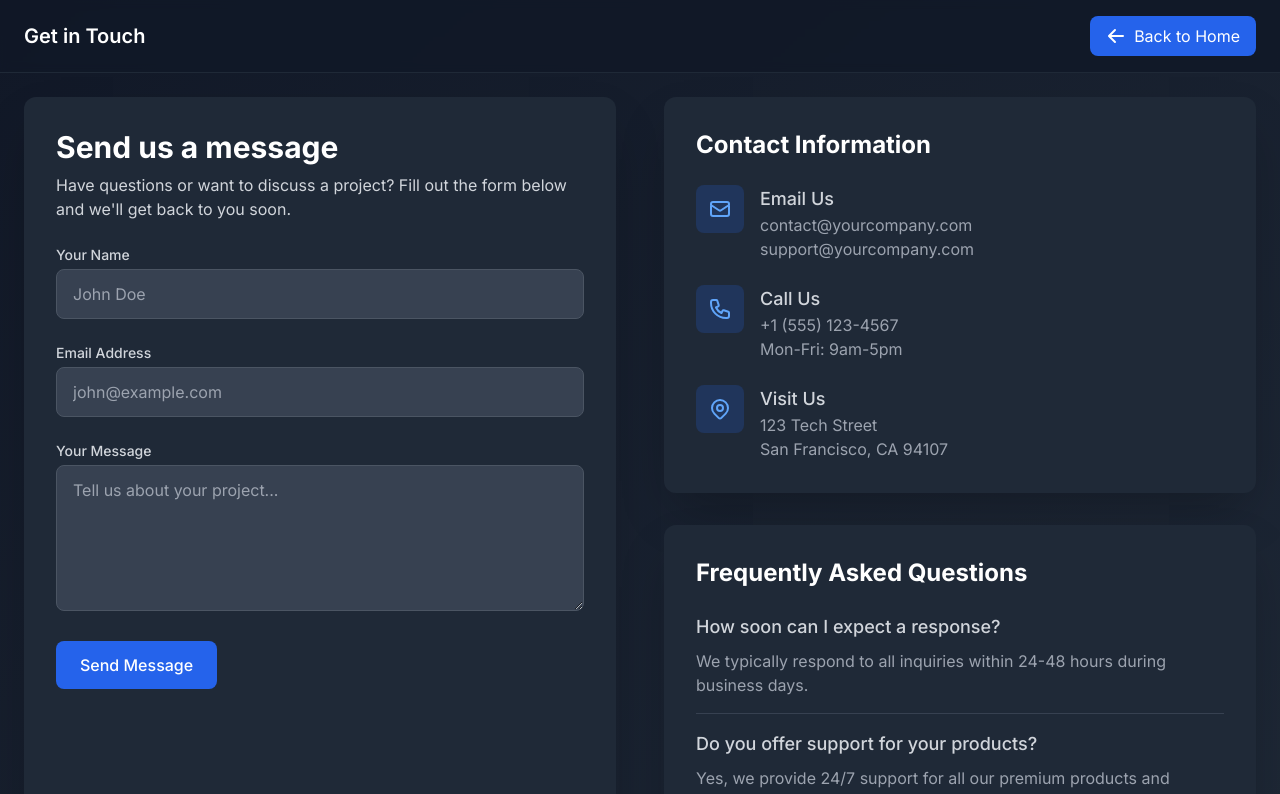
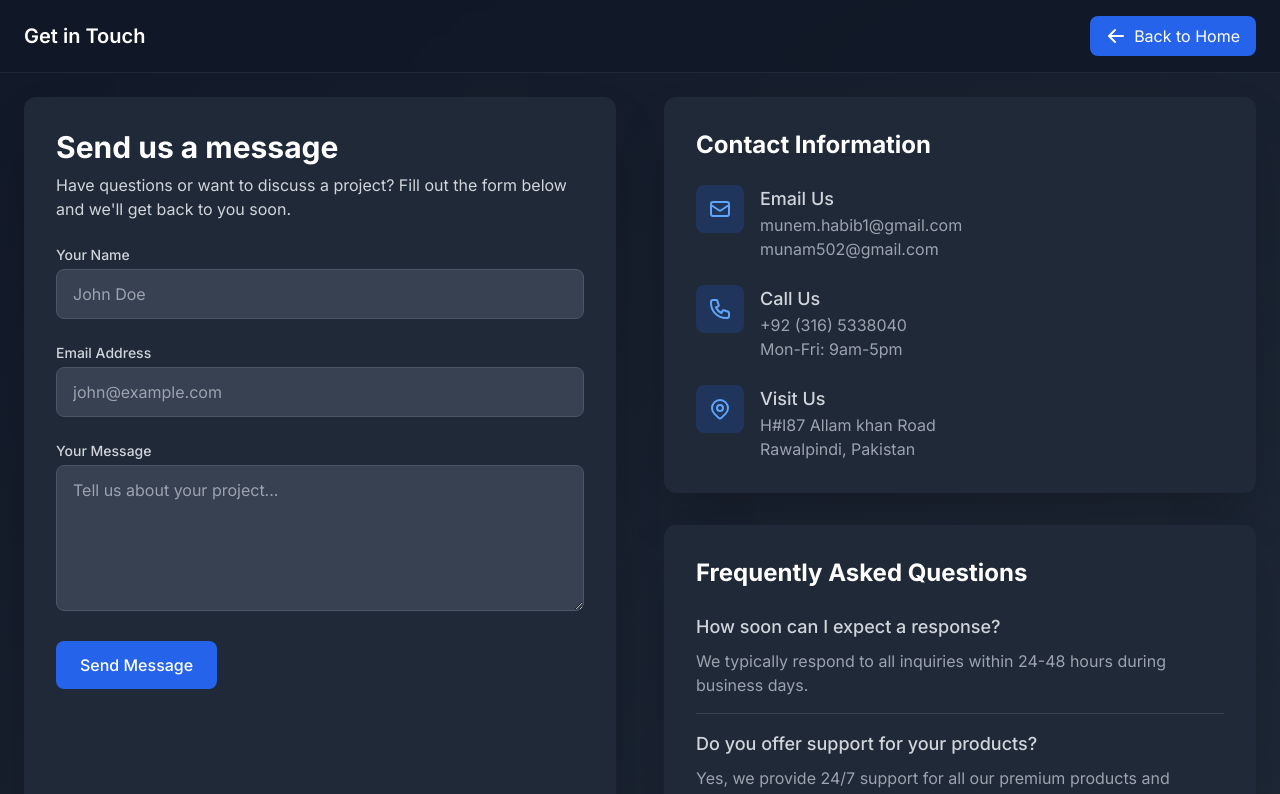
Before and after one commit to Munemh/MNM-Tech, a Next.js app: page /contact in a window 1280 px wide. Shown: the top 794 px of the page. Built offline with nearby package versions, Linux system fonts and the light colour scheme.

Commit message:
updated info

```diff
--- a/src/app/contact/page.tsx
+++ b/src/app/contact/page.tsx
@@ -221,8 +221,8 @@ const ContactPage = () => {
                   </div>
                   <div>
                     <h3 className="text-lg font-medium text-gray-300">Email Us</h3>
-                    <p className="text-gray-400">contact@yourcompany.com</p>
-                    <p className="text-gray-400">support@yourcompany.com</p>
+                    <p className="text-gray-400">munem.habib1@gmail.com</p>
+                    <p className="text-gray-400">munam502@gmail.com</p>
                   </div>
                 </div>
 
@@ -234,7 +234,7 @@ const ContactPage = () => {
                   </div>
                   <div>
                     <h3 className="text-lg font-medium text-gray-300">Call Us</h3>
-                    <p className="text-gray-400">+1 (555) 123-4567</p>
+                    <p className="text-gray-400">+92 (316) 5338040</p>
                     <p className="text-gray-400">Mon-Fri: 9am-5pm</p>
                   </div>
                 </div>
@@ -248,8 +248,8 @@ const ContactPage = () => {
                   </div>
                   <div>
                     <h3 className="text-lg font-medium text-gray-300">Visit Us</h3>
-                    <p className="text-gray-400">123 Tech Street</p>
-                    <p className="text-gray-400">San Francisco, CA 94107</p>
+                    <p className="text-gray-400">H#I87 Allam khan Road</p>
+                    <p className="text-gray-400">Rawalpindi, Pakistan</p>
                   </div>
                 </div>
               </div>
```
